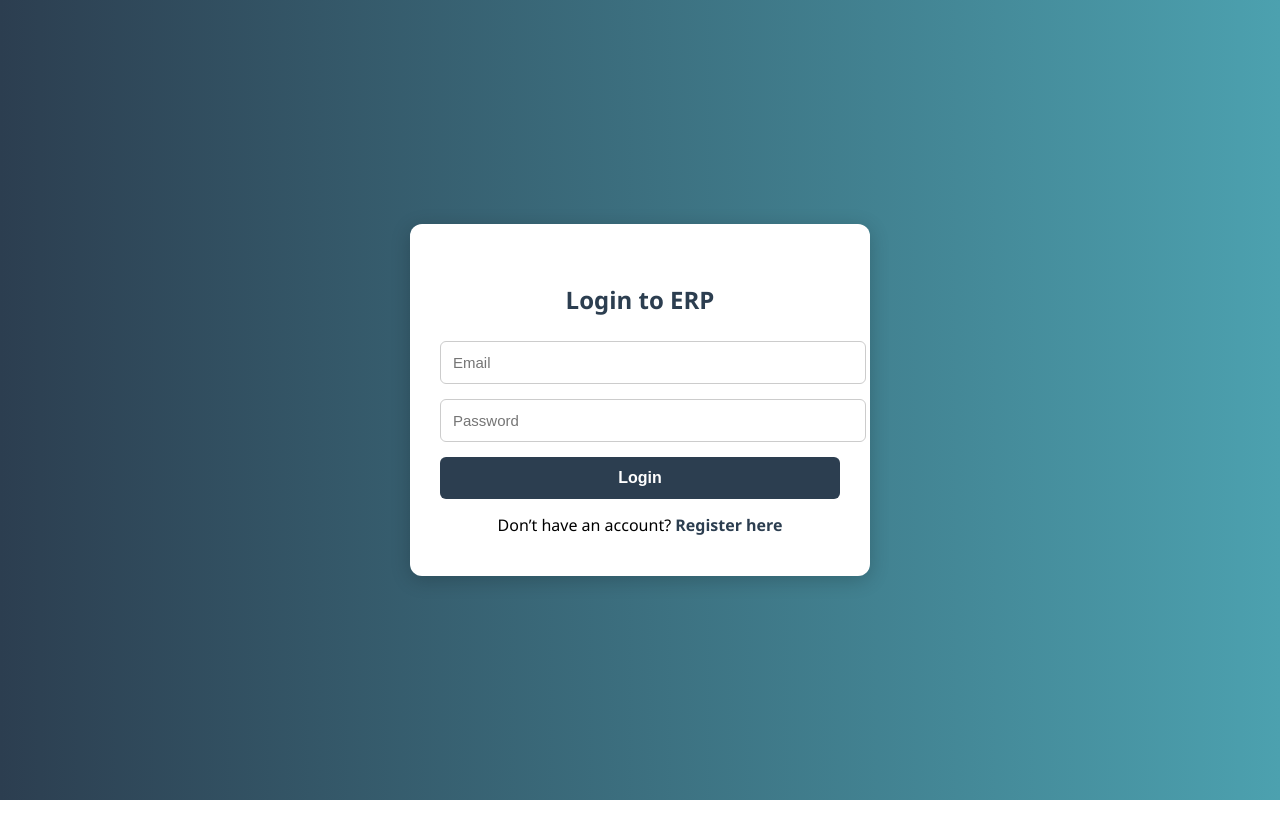
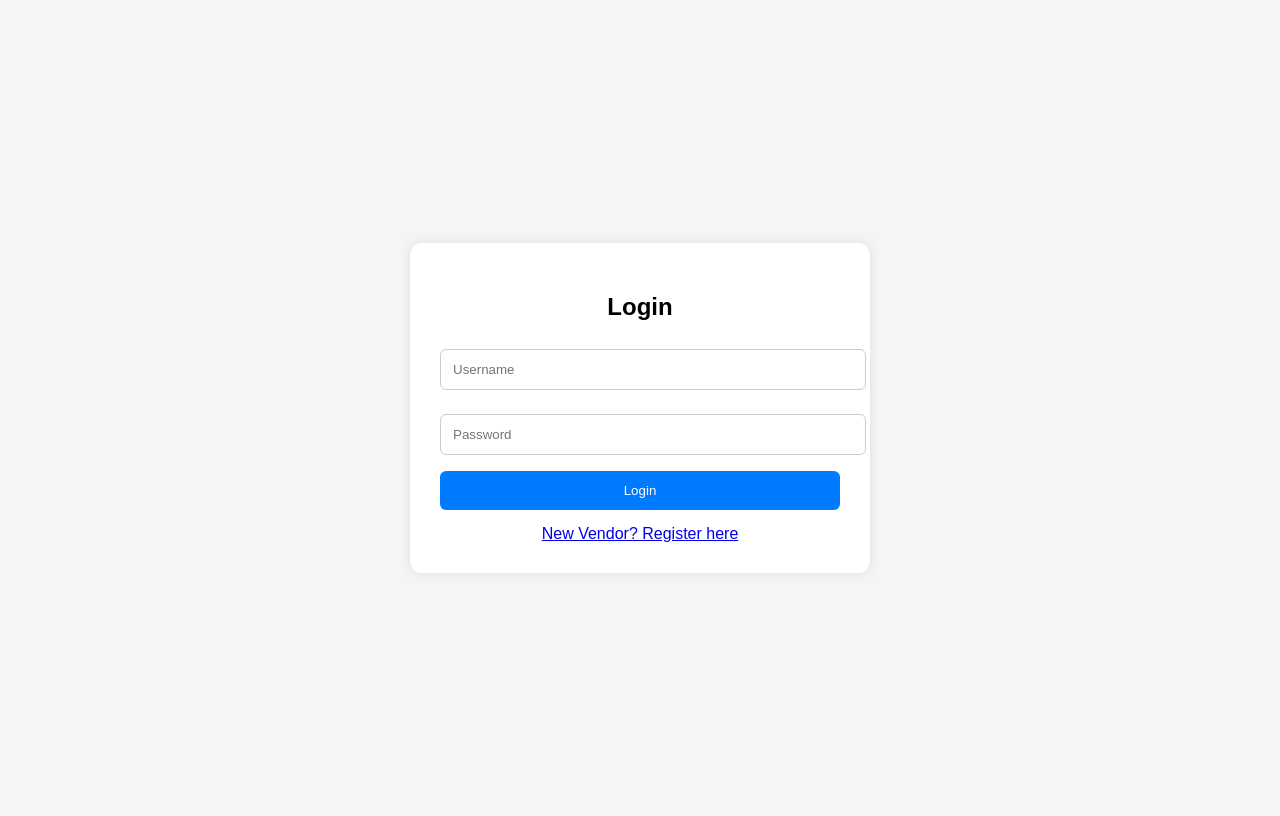
Before and after one commit to Madhan12-tech/erp-management-system, a Flask app: page / in a window 1280 px wide. Run offline with Flask 3, Linux system fonts and the light colour scheme.

Commit message:
Update login.html

```diff
--- a/templates/login.html
+++ b/templates/login.html
@@ -1,78 +1,100 @@
 <!DOCTYPE html>
 <html lang="en">
 <head>
-  <meta charset="UTF-8" />
-  <title>ERP Login</title>
-  <meta name="viewport" content="width=device-width, initial-scale=1.0"/>
+  <meta charset="UTF-8">
+  <title>Login - ERP System</title>
   <style>
     body {
-      margin: 0;
-      font-family: 'Segoe UI', sans-serif;
-      background: linear-gradient(to right, #2c3e50, #4ca1af);
+      font-family: Arial, sans-serif;
+      background: #f5f5f5;
+      display: flex;
+      justify-content: center;
+      align-items: center;
       height: 100vh;
-      display: flex;
-      align-items: center;
-      justify-content: center;
     }
     .login-box {
-      background: #fff;
-      padding: 40px 30px;
+      background: white;
+      padding: 30px;
       border-radius: 12px;
-      width: 100%;
-      max-width: 400px;
-      box-shadow: 0 4px 20px rgba(0,0,0,0.2);
+      box-shadow: 0 0 12px rgba(0,0,0,0.1);
+      width: 400px;
     }
     .login-box h2 {
-      margin-bottom: 25px;
       text-align: center;
-      color: #2c3e50;
+      margin-bottom: 20px;
     }
-    .login-box input {
+    input[type="text"], input[type="password"] {
       width: 100%;
       padding: 12px;
-      margin-bottom: 15px;
+      margin: 8px 0 16px;
       border: 1px solid #ccc;
       border-radius: 6px;
-      font-size: 15px;
     }
-    .login-box button {
+    button {
       width: 100%;
       padding: 12px;
-      background-color: #2c3e50;
+      background: #007bff;
       color: white;
       border: none;
       border-radius: 6px;
-      font-size: 16px;
-      font-weight: bold;
       cursor: pointer;
     }
-    .login-box button:hover {
-      background-color: #1a252f;
+    button:hover {
+      background: #0056b3;
     }
-    .login-box .register-link {
+    .register-link {
+      display: block;
+      text-align: center;
       margin-top: 15px;
-      text-align: center;
     }
-    .login-box .register-link a {
-      color: #2c3e50;
-      text-decoration: none;
-      font-weight: bold;
+    .toast {
+      position: fixed;
+      top: 20px;
+      right: 20px;
+      background: #333;
+      color: #fff;
+      padding: 15px 20px;
+      border-radius: 8px;
+      display: none;
     }
+    .toast.success { background: green; }
+    .toast.danger { background: red; }
+    .toast.warning { background: orange; }
+    .toast.info { background: #17a2b8; }
   </style>
 </head>
 <body>
 
   <div class="login-box">
-    <h2>Login to ERP</h2>
-    <form method="POST" action="/login">
-      <input type="email" name="email" placeholder="Email" required />
-      <input type="password" name="password" placeholder="Password" required />
+    <h2>Login</h2>
+    <form method="POST">
+      <input type="text" name="username" placeholder="Username" required>
+      <input type="password" name="password" placeholder="Password" required>
       <button type="submit">Login</button>
     </form>
-    <div class="register-link">
-      Don’t have an account? <a href="/register">Register here</a>
-    </div>
+    <a class="register-link" href="/register">New Vendor? Register here</a>
   </div>
+
+  <!-- Toast Message -->
+  <div id="toast" class="toast"></div>
+
+  <script>
+    // Handle Flask Flash messages as toast
+    {% with messages = get_flashed_messages(with_categories=true) %}
+      {% if messages %}
+        const toast = document.getElementById('toast');
+        {% for category, message in messages %}
+          toast.textContent = "{{ message }}";
+          toast.classList.add("{{ category }}", "show");
+          toast.style.display = "block";
+          setTimeout(() => {
+            toast.style.display = "none";
+            toast.classList.remove("{{ category }}", "show");
+          }, 3000);
+        {% endfor %}
+      {% endif %}
+    {% endwith %}
+  </script>
 
 </body>
 </html>
```
